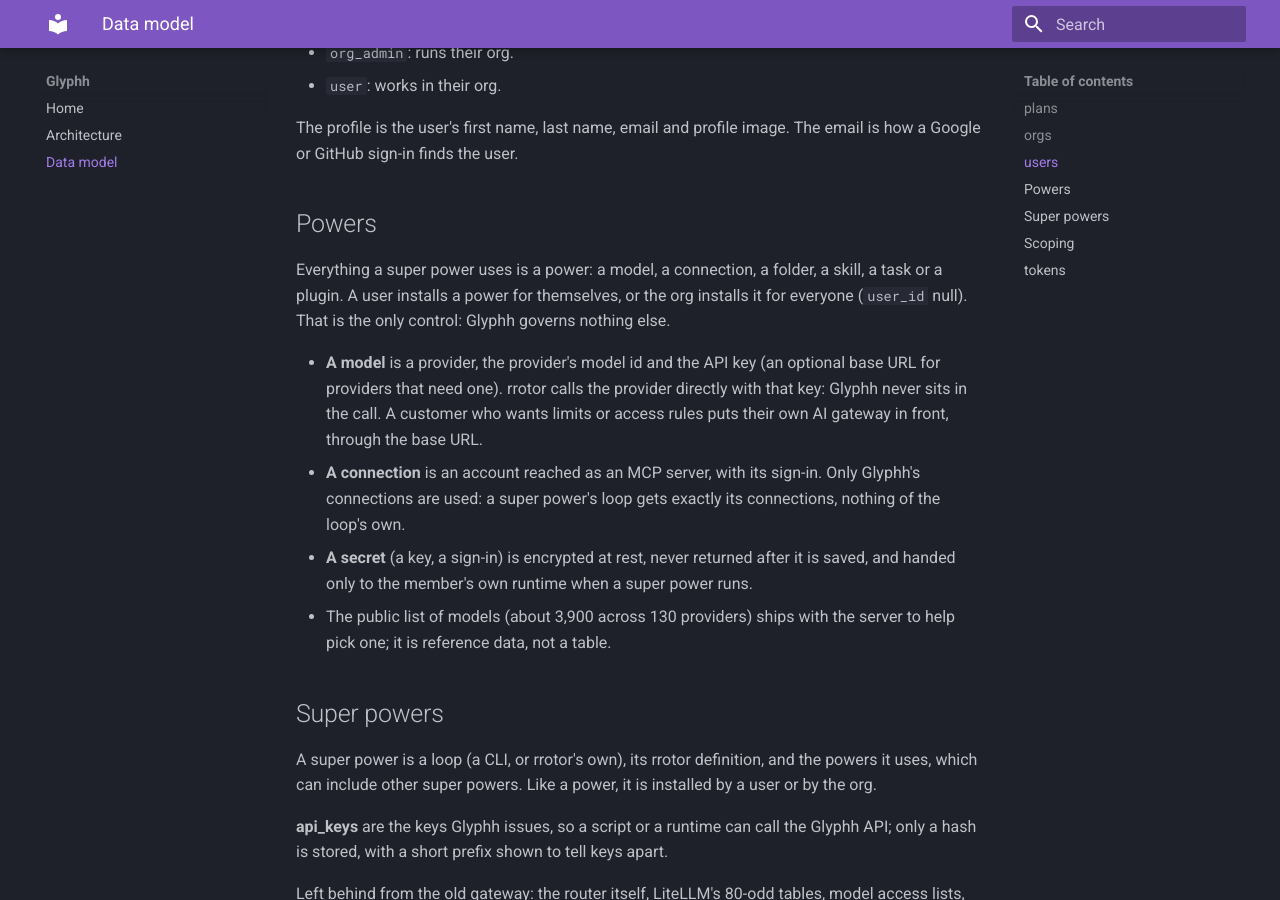
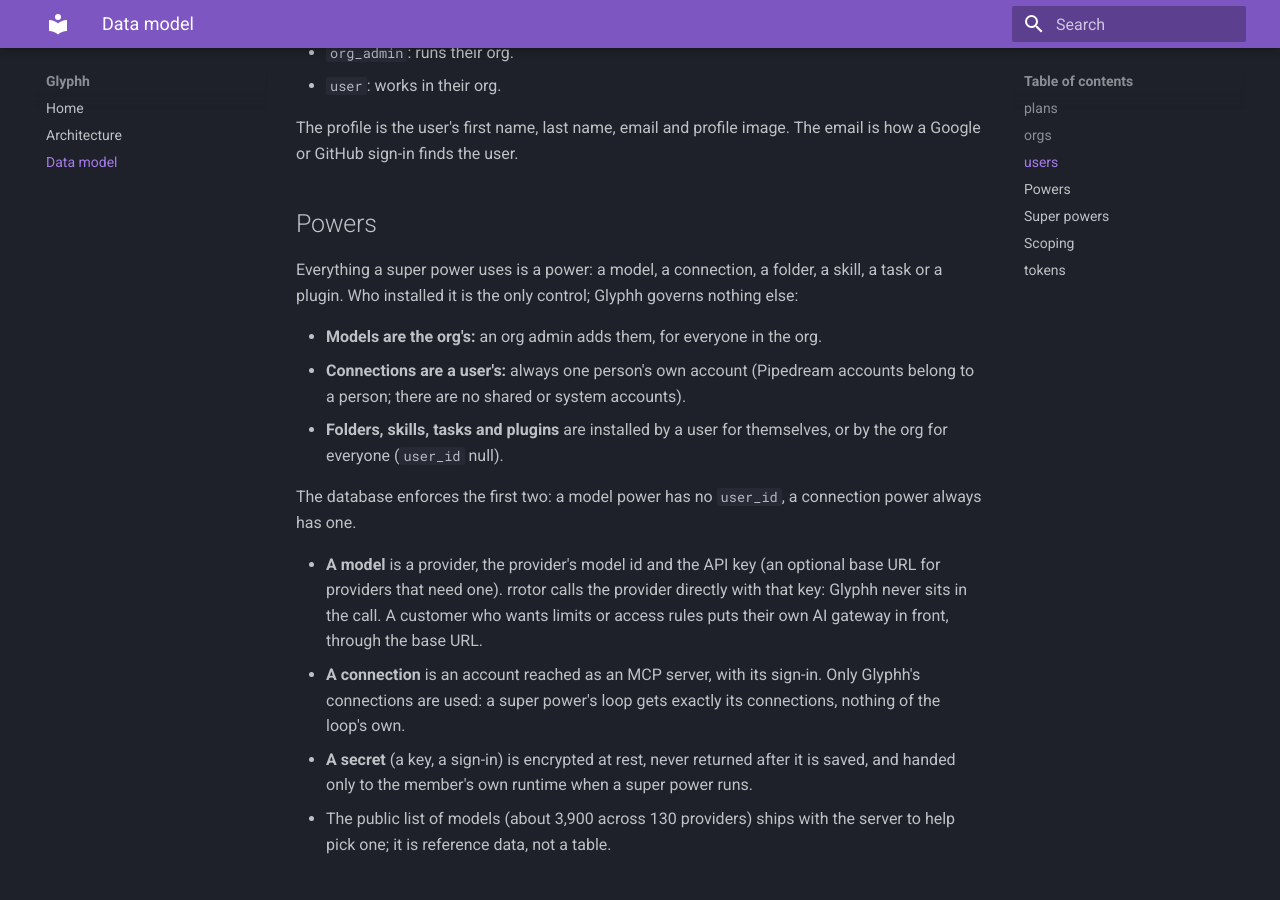
Before and after one commit to glyphh-ai/server, an MkDocs documentation site: the page built from docs/data-model.md, in a window 1280 px wide and 900 px high, scrolled down 1792 px. Built offline with MkDocs 1.6.1 and Material for MkDocs 9.7.7, drawn with Linux system fonts in a browser that asks for light colours.

Commit message:
Data model: models are the org's, connections are a user's
Co-Authored-By: Claude Opus 5.5 <noreply@anthropic.com>

```diff
--- a/docs/data-model.md
+++ b/docs/data-model.md
@@ -50,7 +50,7 @@ erDiagram
     powers {
         uuid id PK
         uuid org_id FK
-        uuid user_id FK "null = installed by the org, for everyone"
+        uuid user_id FK "null = the org's; a model never has one, a connection always does"
         text kind "model, connection, folder, skill, task, plugin"
         text name "unique for its owner"
         jsonb config "what the kind needs: a provider and model id, an MCP server, a path, ..."
@@ -135,7 +135,13 @@ The profile is the user's first name, last name, email and profile image. The em
 
 ## Powers
 
-Everything a super power uses is a power: a model, a connection, a folder, a skill, a task or a plugin. A user installs a power for themselves, or the org installs it for everyone (`user_id` null). That is the only control: Glyphh governs nothing else.
+Everything a super power uses is a power: a model, a connection, a folder, a skill, a task or a plugin. Who installed it is the only control; Glyphh governs nothing else:
+
+- **Models are the org's:** an org admin adds them, for everyone in the org.
+- **Connections are a user's:** always one person's own account (Pipedream accounts belong to a person; there are no shared or system accounts).
+- **Folders, skills, tasks and plugins** are installed by a user for themselves, or by the org for everyone (`user_id` null).
+
+The database enforces the first two: a model power has no `user_id`, a connection power always has one.
 
 - **A model** is a provider, the provider's model id and the API key (an optional base URL for providers that need one). rrotor calls the provider directly with that key: Glyphh never sits in the call. A customer who wants limits or access rules puts their own AI gateway in front, through the base URL.
 - **A connection** is an account reached as an MCP server, with its sign-in. Only Glyphh's connections are used: a super power's loop gets exactly its connections, nothing of the loop's own.
```
